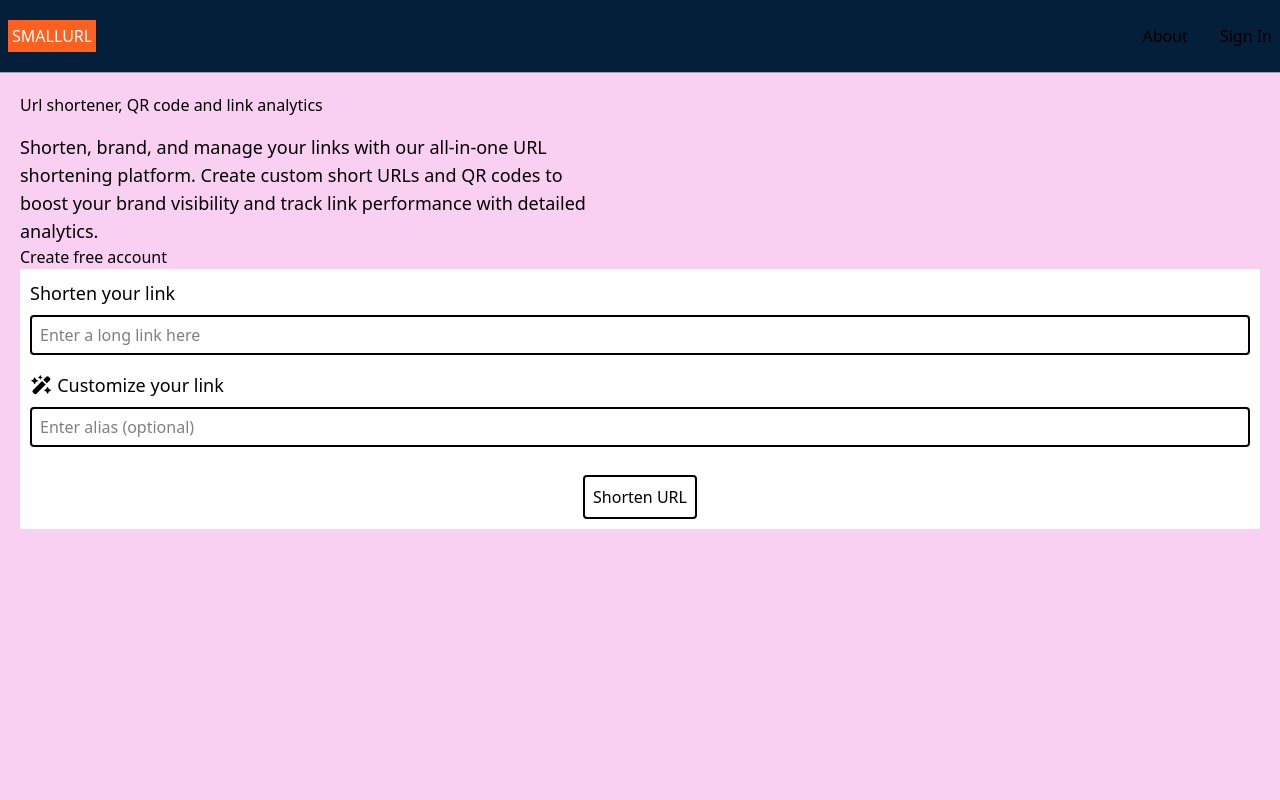
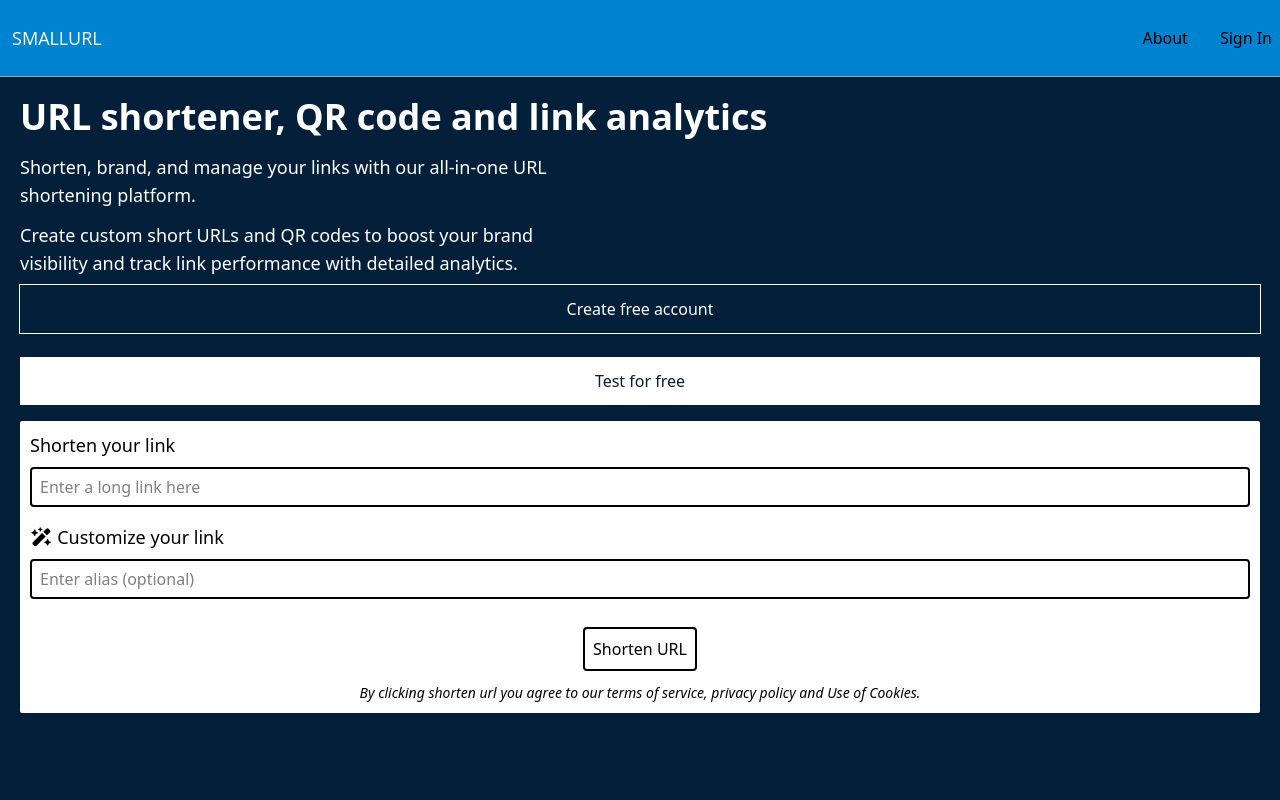
Before and after one commit to guardianprime/url-shortener, a React (Vite) app in the folder FRONTEND/: page / in a window 1280 px wide. Shown: the top 800 px of the page. Built offline with nearby package versions, Linux system fonts and the light colour scheme; no server answers.

Commit message:
chore: edited the hero section and the footer styles. also added new btn

```diff
--- a/FRONTEND/src/components/Footer.jsx
+++ b/FRONTEND/src/components/Footer.jsx
@@ -1,6 +1,6 @@
 function Footer() {
   return (
-    <footer className="h-40 w-full flex flex-col items-center justify-around text-center text-white text-lg p-5 bg-fuchsia-950">
+    <footer className="h-40 w-full flex flex-col items-center justify-around text-center text-white text-lg p-5 bg-sky-600">
       <p>© 2024 Url Shortener. All rights reserved.</p>
       <div className="flex gap-6 flex-wrap">
         <a href="/about" className="hover:underline">
--- a/FRONTEND/src/components/Hamburger.jsx
+++ b/FRONTEND/src/components/Hamburger.jsx
@@ -44,6 +44,7 @@ export default function Hamburger({ home, urlpage }) {
       } catch (error) {
         setIsAuthenticated(false);
         setUser(null);
+        console.log(error);
       }
     };
 
@@ -71,8 +72,8 @@ export default function Hamburger({ home, urlpage }) {
   };
 
   return (
-    <div className="flex items-center justify-between border-b border-gray-400 py-5 px-2 bg-[#031f39]">
-      <div className="bg-[#FF5F1F] text-white p-1">SMALLURL</div>
+    <div className="flex items-center justify-between border-b border-gray-400 py-5 px-2 bg-sky-600">
+      <div className=" text-white p-1 font-[Open_Sans] text-lg">SMALLURL</div>
       <nav>
         <section className="MOBILE-MENU flex lg:hidden">
           <div
--- a/FRONTEND/src/components/HeroSection.jsx
+++ b/FRONTEND/src/components/HeroSection.jsx
@@ -2,19 +2,28 @@ import UrlForm from "./UrlForm";
 
 function Herosection() {
   return (
-    <section className="h-full w-full bg-[#f9cff2] p-5">
-      <div>
-        <h1>Url shortener, QR code and link analytics</h1>
+    <section className="h-full w-full bg-[#031f39] p-5 ">
+      <div className="text-white">
+        <h1 className="text-4xl font-bold">
+          URL shortener, QR code and link analytics
+        </h1>
         <div className="text-lg mt-4 max-w-xl">
           <p>
             Shorten, brand, and manage your links with our all-in-one URL
-            shortening platform. Create custom short URLs and QR codes to boost
-            your brand visibility and track link performance with detailed
-            analytics.
+            shortening platform.
+          </p>
+          <p className="mt-3">
+            Create custom short URLs and QR codes to boost your brand visibility
+            and track link performance with detailed analytics.
           </p>
         </div>
-        <div>
-          <button>Create free account</button>
+        <div className="flex w-full h-30 justify-between flex-col mt-2">
+          <button className="p-3 h-2/5 outline-white w-full outline-1">
+            Create free account
+          </button>
+          <button className="p-3 h-2/5 w-full bg-white text-[#031f39]">
+            Test for free
+          </button>
         </div>
       </div>
       <UrlForm />
--- a/FRONTEND/src/components/UrlForm.jsx
+++ b/FRONTEND/src/components/UrlForm.jsx
@@ -97,7 +97,7 @@ function UrlForm() {
   }
 
   return (
-    <div className="p-2.5 bg-white rounded-xs">
+    <div className="p-2.5 bg-white rounded-xs mt-4">
       {loading && <p>⏳ URL is being shortened...</p>}
       {error && <p className="text-red-500">❌ {error}</p>}
 
@@ -179,6 +179,10 @@ function UrlForm() {
           >
             {loading ? "Shortening..." : "Shorten URL"}
           </button>
+          <p className="text-sm italic text-center mt-3">
+            By clicking shorten url you agree to our terms of service, privacy
+            policy and Use of Cookies.
+          </p>
         </div>
       )}
     </div>
```
